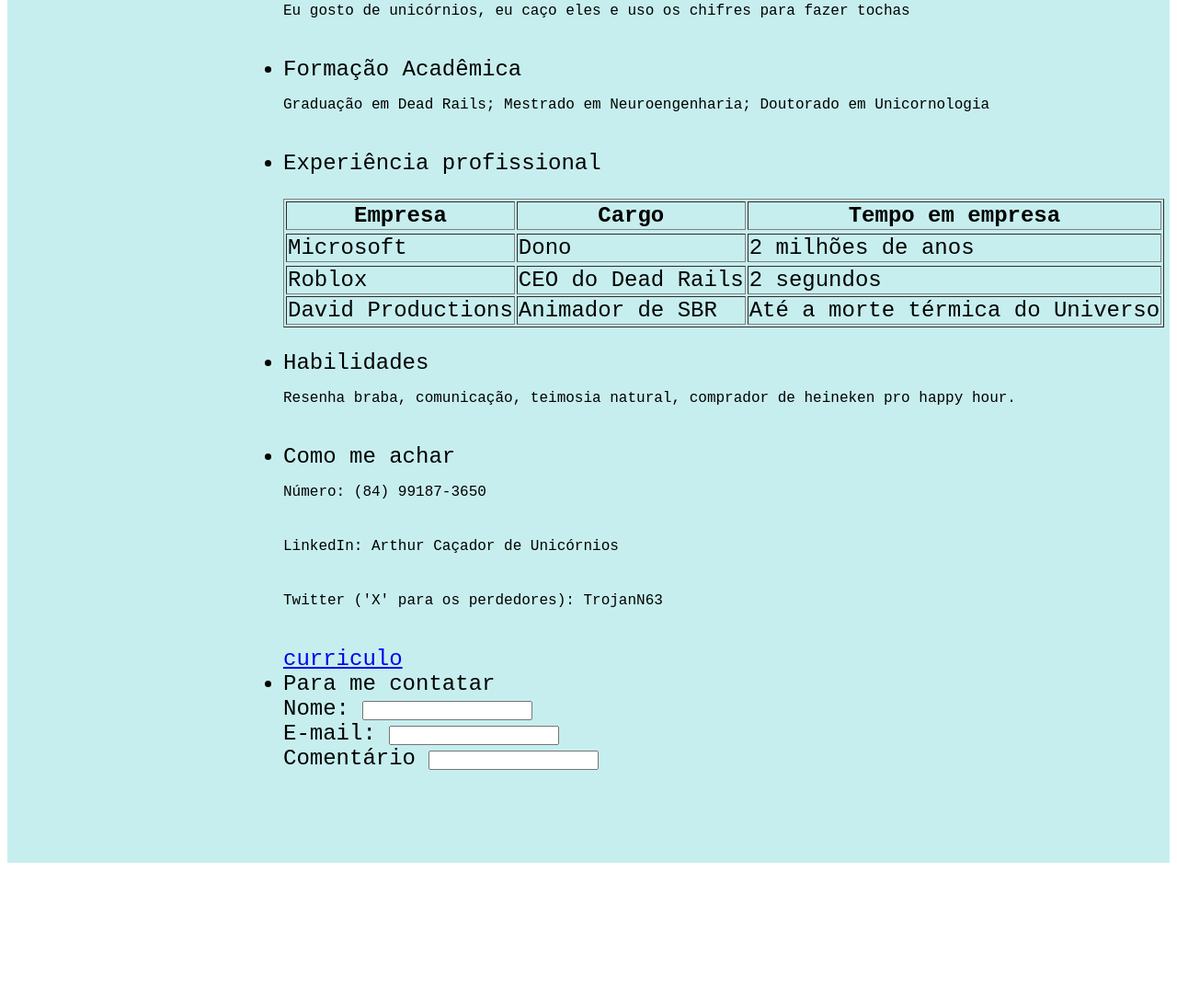
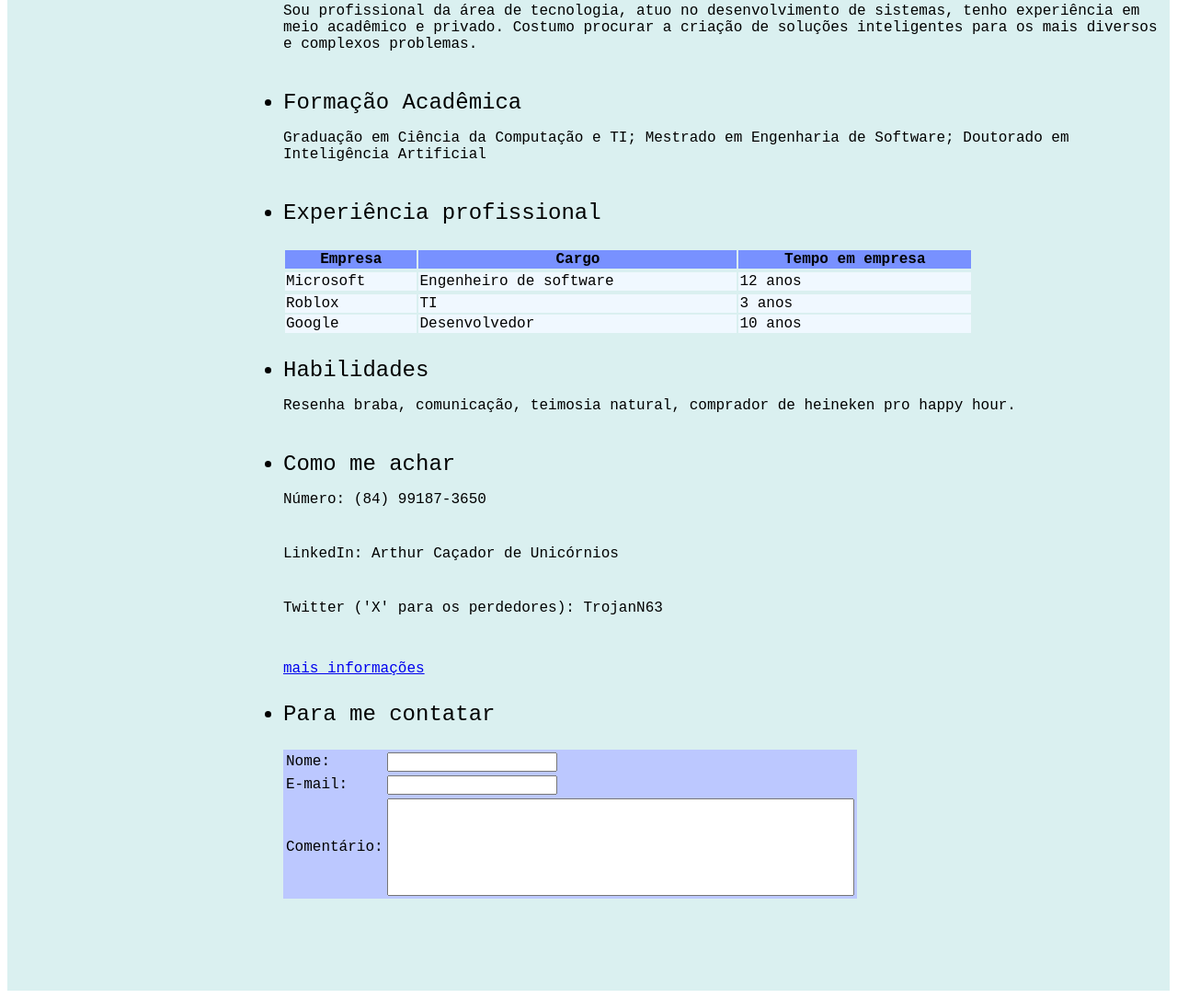
Before and after one commit to TrojanN63/Atividade_de_Autoria_Web, a plain HTML site: page meu_curriculo/index.html in a window 1280 px wide. Shown: the part 444-1529 px from the top of the page at 92% size. Before the commit the page ends 1390 px from the top, so only its background shows below. Drawn offline with Linux system fonts and the light colour scheme.

Commit message:
Ajustando informações e melhorando aparência.

```diff
--- a/meu_curriculo/index.html
+++ b/meu_curriculo/index.html
@@ -17,11 +17,11 @@
     <div id="body">
         <ul>
             <li>Sobre Mim</li>
-            <p>Eu gosto de unicórnios, eu caço eles e uso os chifres para fazer tochas</p>
+            <p>Sou profissional da área de tecnologia, atuo no desenvolvimento de sistemas, tenho experiência em meio acadêmico e privado. Costumo procurar a criação de soluções inteligentes para os mais diversos e complexos problemas.</p>
             <li>Formação Acadêmica</li>
-            <p>Graduação em Dead Rails; Mestrado em Neuroengenharia; Doutorado em Unicornologia</p>
+            <p>Graduação em Ciência da Computação e TI; Mestrado em Engenharia de Software; Doutorado em Inteligência Artificial</p>
             <li>Experiência profissional</li>
-            <table border="1">
+            <table id="exp">
                 <thead>
                     <tr>
                         <th>Empresa</th>
@@ -31,19 +31,19 @@
                 </thead>
                 <tbody>
                     <tr>
-                        <td>Microsoft</td>
-                        <td>Dono</td>
-                        <td>2 milhões de anos</td>
+                        <td class="info">Microsoft</td>
+                        <td class="info">Engenheiro de software</td>
+                        <td class="info">12 anos</td>
                     <tr>
                     <tr>
-                        <td>Roblox</td>
-                        <td>CEO do Dead Rails</td>
-                        <td>2 segundos</td>
+                        <td class="info">Roblox</td>
+                        <td class="info">TI</td>
+                        <td class="info">3 anos</td>
                     </tr>
                     <tr>
-                        <td>David Productions</td>
-                        <td>Animador de SBR</td>
-                        <td>Até a morte térmica do Universo</td>
+                        <td class="info">Google</td>
+                        <td class="info">Desenvolvedor</td>
+                        <td class="info">10 anos</td>
                     </tr>
                 </tbody>
             </table>
@@ -53,15 +53,21 @@
             <p>Número: (84) 99187-3650</p>
             <p>LinkedIn: Arthur Caçador de Unicórnios</p>
             <p>Twitter ('X' para os perdedores): TrojanN63</p>
-            <a href="https://youtu.be/dQw4w9WgXcQ?si=tTzf-wuNxtMpgh8S">curriculo</a>
-            <li>Para me contatar</li>
-            <form id="contato">
-                <p1>Nome:</p1>
-                <input type="text"><br>
-                <p1>E-mail:</p1>
-                <input type="text"><br>
-                <p1>Comentário</p1>
-                <input type="text">
+            <a href="https://youtu.be/dQw4w9WgXcQ?si=tTzf-wuNxtMpgh8S">mais informações</a>
+            <li id="form">Para me contatar</li>
+            <table id="contato">
+                <tr>
+                    <td><p1>Nome:</p1></td>
+                    <td><input type="text"></td>
+                </tr>
+                <tr>
+                    <td><p1>E-mail:</p1></td>
+                    <td><input type="text"></td>
+                </tr>
+                <tr id="pede_comment">
+                    <td><p1>Comentário:</p1></td>
+                    <td><input id="comment" type="text"></td>
+                </tr>
             </form>
         </ul>
     </div>
--- a/meu_curriculo/style.css
+++ b/meu_curriculo/style.css
@@ -3,7 +3,7 @@
     align-items: center;
     padding-left: 300px;
     padding-top: 25px;
-    background-color: rgb(199, 238, 238);
+    background-color: rgb(218, 240, 240);
 }
 h1{
     text-align: center;
@@ -24,16 +24,40 @@ ul{
     font-family:'Courier New', Courier, monospace;
     padding-left: 300px;
     padding-top: 50px;
-    background-color: rgb(199, 238, 238);
+    background-color: rgb(218, 240, 240);
     padding-bottom: 100px;
 }
 hr{
     height: 5px;
     border:none;
-    background-color: rgb(81, 81, 253);
+    background-color: rgb(120, 145, 255);
     margin:0px;
 }
-table{
+#exp{
+    width: 750px;
+    font-size: 16px;
     margin-bottom: 25px;
     margin-top: 25px;
 }
+.info{
+    background-color: aliceblue;
+}
+th{
+    background-color: rgb(120, 145, 255);
+}
+a{
+    font-size: 16px;
+}
+#contato{
+    font-size: 16px;
+    margin-top: 25px;
+    background-color: rgb(188, 200, 255);
+}
+#form{
+    padding-top: 25px;
+}
+#comment{
+    position:relative;
+    width: 500px;
+    height: 100px;
+}
```
